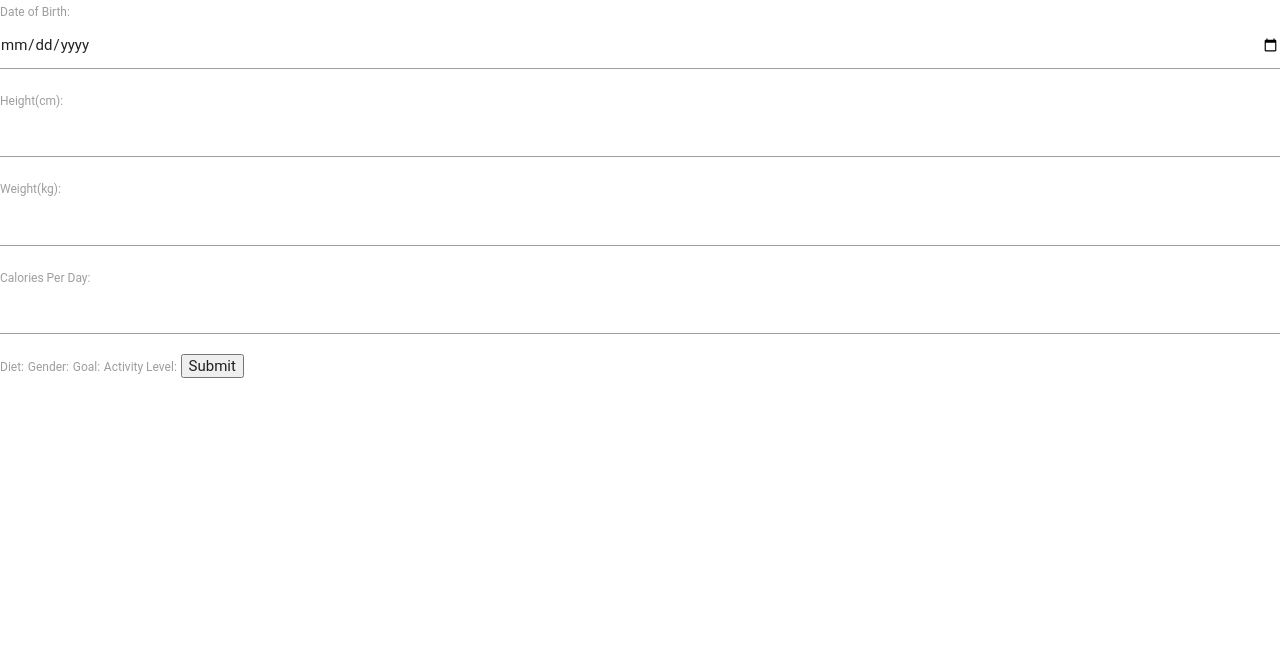
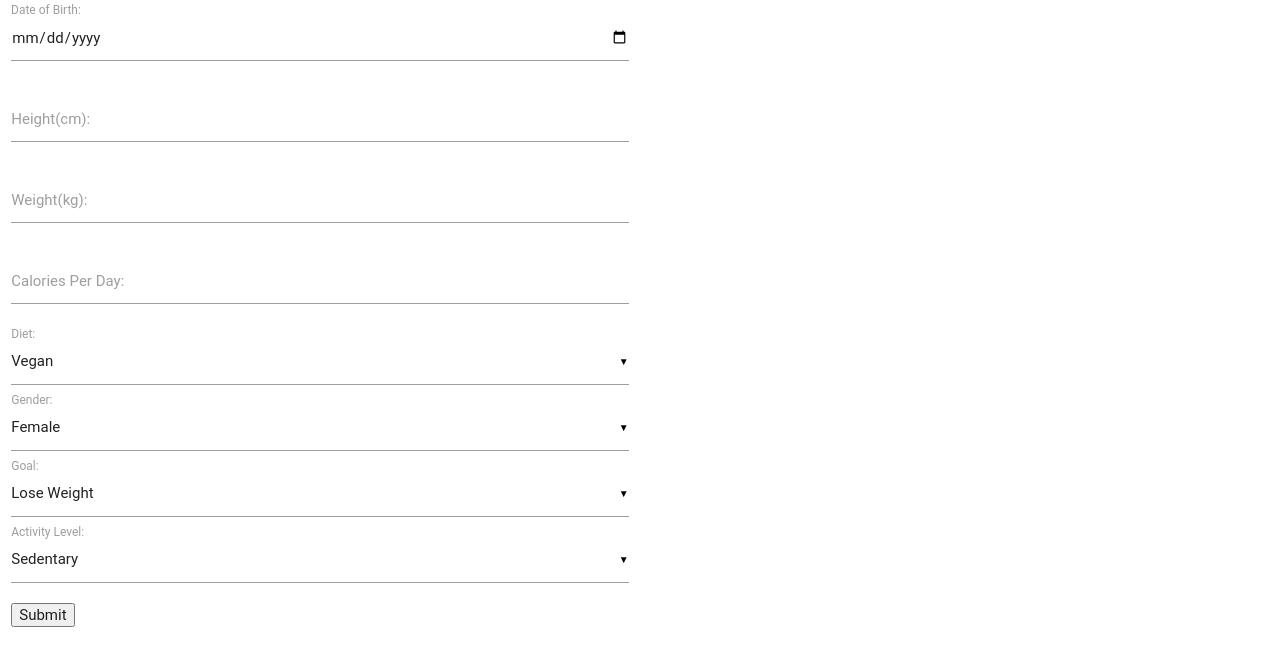
Before and after one commit to bribenn/food, a Django app: page /profile_form in a window 1280 px wide. Shown: the top 666 px of the page. Run offline with Django 3.2, Linux system fonts and the light colour scheme; some libraries are stand-ins or nearby versions; some web fonts are replaced.

Commit message:
added materialize to forms

```diff
--- a/diary/static/diary/css/user_profile.css
+++ b/diary/static/diary/css/user_profile.css
@@ -66,7 +66,9 @@
 .card-panel {
 	height: 500px;
 }
-
+#modal1 {
+	max-height: 85%;
+}
 
 /*.day_changer {
 	display: inline-block;
--- /dev/null
+++ b/diary/static/diary/javascript/profile_form.js
@@ -0,0 +1,4 @@
+$(document).ready(function() {
+	console.log('my jquery file');
+    $('select').material_select();
+  });
--- a/diary/templates/diary/profile_form.html
+++ b/diary/templates/diary/profile_form.html
@@ -2,21 +2,36 @@
 <html>
 <head>
 	<title>User Profile</title>
+	{% load staticfiles %}
 	<!-- Compiled and minified CSS -->
   	<link rel="stylesheet" href="https://cdnjs.cloudflare.com/ajax/libs/materialize/0.98.2/css/materialize.min.css">
+<!-- Compiled and minified JavaScript -->
+  	<script src="https://ajax.googleapis.com/ajax/libs/jquery/3.2.1/jquery.min.js"></script>
+  	<script src="https://cdnjs.cloudflare.com/ajax/libs/materialize/0.98.2/js/materialize.min.js"></script>
+  	<script src="{% static 'diary/javascript/profile_form.js' %}"></script>
 </head>
 <body>
-	<form action="/add_profile" method="post">
+	<div class="row">
+		<form class="col s6" action="/add_profile" method="post">
 		{% csrf_token %}
-		<label>Date of Birth:</label>
-		<input type="date" name="birthdate">
-		<label>Height(cm):</label>
-		<input type="number" min="50" max="300" name="height">
-		<label>Weight(kg):</label>
-		<input type="number" min="30" max="235" name="weight">
-		<label>Calories Per Day:</label>
-		<input type="number" name="calories_per_day">
-		<label>Diet:</label>
+			<div class="row">
+		        <div class="input-field">
+					<input id="birthdate" type="date" name="birthdate">
+					<label class="active" for="birthdate">Date of Birth:</label>
+				</div>
+				<div class="input-field">
+					<input id="height" type="number" min="50" max="300" name="height">
+					<label class="active" for="height">Height(cm):</label>
+				</div>
+				<div class="input-field">
+					<input id="weight" type="number" min="30" max="235" name="weight">
+					<label class="active" for="weight">Weight(kg):</label>
+				</div>
+				<div class="input-field">
+					<input id="calories_per_day" type="number" name="calories_per_day">
+					<label class="active" for="calories_per_day">Calories Per Day:</label>
+				</div>
+				<div class="input-field">
 					<select name="diet">
 					  <option value="vegan">Vegan</option>
 					  <option value="paleo">Paleo</option>
@@ -24,27 +39,36 @@
 					  <option value="ketogenic">Ketogenic</option>
 					  <option value="anything">Anything</option>
 					</select>
-		<label>Gender:</label>
+				<label>Diet:</label>
+				</div>
+				<div class="input-field">
 					<select name="gender">
 					  <option value="female">Female</option>
+					  <option value="male">Male</option>
 					  <option value="other">Other</option>
 					</select>
-		<label>Goal:</label>
+					<label>Gender:</label>
+				</div>
+				<div class="input-field">
 					<select name="goal">
 					  <option value="lose_weight">Lose Weight</option>
 					  <option value="maintain_health">Maintain Health</option>
 					  <option value="gain_weight">Gain Weight</option>
 					</select>
-		<label>Activity Level:</label>
+					<label>Goal:</label>
+				</div>
+				<div class="input-field">
 					<select name="activity_level">
 					  <option value="sedentary">Sedentary</option>
 					  <option value="lightly_active">Lightly Active</option>
 					  <option value="moderately_active">Moderately Active</option>
 					  <option value="very_active">Very Active</option>
 					</select>
+					<label>Activity Level:</label>
+				</div>
 				<input type="submit" value="Submit">
+			</div>
 		</form>
-<!-- Compiled and minified JavaScript -->
-  	<script src="https://cdnjs.cloudflare.com/ajax/libs/materialize/0.98.2/js/materialize.min.js"></script>
+	</div>
 </body>
 </html>
--- a/diary/views.py
+++ b/diary/views.py
@@ -30,6 +30,7 @@
 			password = hashed_pw,
 		)
 
+
 		#add user to session, logging them in
 		request.session['user_id'] = user.id
 		#route to profile form page
@@ -48,7 +49,7 @@
 		return redirect('/user_profile')
 	else:
 		messages.add_message(request, messages.INFO, 'invalid credentials', extra_tags="login")
-		return redirect('/')
+
 	return redirect('/')
 
 def logout(request):
@@ -86,37 +87,40 @@
 		return redirect('/user_profile')
 
 def show_user_profile(request):
-	user = current_user(request)
-	user_profile = UserProfile.objects.filter(user = user).first()
-	user_profile.birthdate = user_profile.birthdate.strftime('%Y-%m-%d')
-	today = datetime.datetime.now().strftime('%Y-%m-%d')
-	today_food = Food.objects.filter(created_at__startswith=today)
-	calories_goal = user_profile.calories_per_day
-	today_calories = sum(today_food.values_list('calories', flat=True))
-	protein_goal = int((calories_goal * .3) / 4)
-	today_protein = sum(today_food.values_list('protein', flat=True))
-	carbs_goal = int((calories_goal * .5)/4)
-	today_carbs = sum(today_food.values_list('carbs', flat=True))
-	fat_goal = int((calories_goal * .2)/7)
-	today_fat = sum(today_food.values_list('fat', flat=True))
-	today_breakfast = today_food.filter(name = "breakfast")
-	today_lunch = today_food.filter(name = "lunch")
-	today_dinner = today_food.filter(name = "dinner")
-	today_snack = today_food.filter(name = "snack")
-	context = {
-	# calories and macros
-		'today': today,
-		'user': user,
-		'user_profile': user_profile,
-		'calories_left': calories_goal - today_calories,
-		'protein_left': protein_goal - today_protein,
-		'carbs_left': carbs_goal - today_carbs,
-		'fat_left': fat_goal - today_fat,
-		'calories_eaten': today_calories,
-	# showing food entered for the day
-		'today_food': today_food
-	}
-	return render(request, 'diary/user_profile.html', context)
+	if 'user_id' in request.session:
+		user = current_user(request)
+		user_profile = UserProfile.objects.filter(user = user).first()
+		user_profile.birthdate = user_profile.birthdate.strftime('%Y-%m-%d')
+		today = datetime.datetime.now().strftime('%Y-%m-%d')
+		today_food = Food.objects.filter(created_at__startswith=today)
+		calories_goal = user_profile.calories_per_day
+		today_calories = sum(today_food.values_list('calories', flat=True))
+		protein_goal = int((calories_goal * .3) / 4)
+		today_protein = sum(today_food.values_list('protein', flat=True))
+		carbs_goal = int((calories_goal * .5)/4)
+		today_carbs = sum(today_food.values_list('carbs', flat=True))
+		fat_goal = int((calories_goal * .2)/7)
+		today_fat = sum(today_food.values_list('fat', flat=True))
+		today_breakfast = today_food.filter(name = "breakfast")
+		today_lunch = today_food.filter(name = "lunch")
+		today_dinner = today_food.filter(name = "dinner")
+		today_snack = today_food.filter(name = "snack")
+		context = {
+		# calories and macros
+			'today': today,
+			'user': user,
+			'user_profile': user_profile,
+			'calories_left': calories_goal - today_calories,
+			'protein_left': protein_goal - today_protein,
+			'carbs_left': carbs_goal - today_carbs,
+			'fat_left': fat_goal - today_fat,
+			'calories_eaten': today_calories,
+		# showing food entered for the day
+			'today_food': today_food
+		}
+		return render(request, 'diary/user_profile.html', context)
+
+	return redirect('/')
 
 def add_food(request):
 	user = current_user(request)
```
Also changed, not shown: diary/templates/diary/user_profile.html (+25 -10 lines), db.sqlite3, 2 other files. Lines whose indentation alone changed are shown as unchanged.
